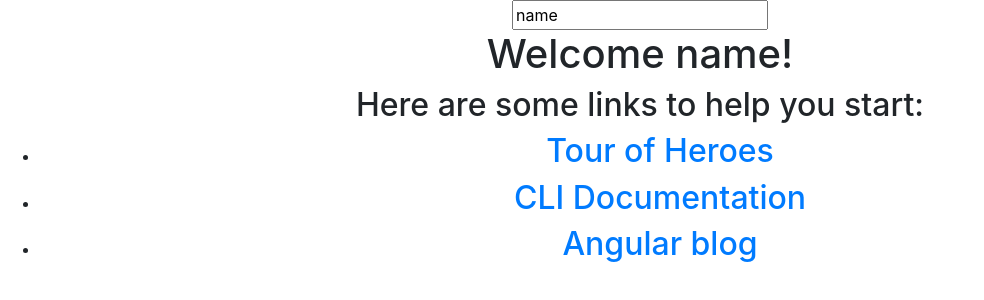
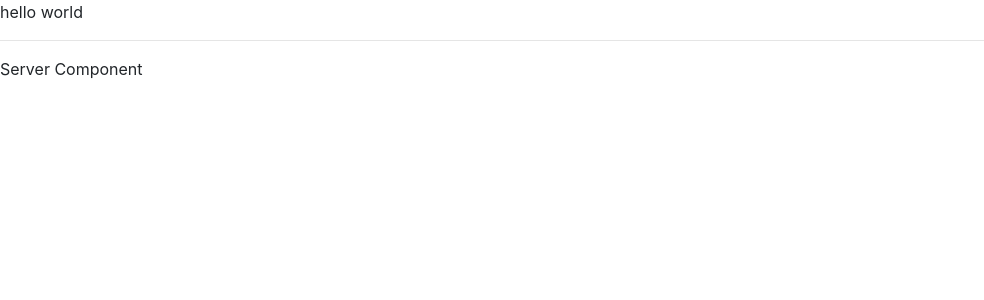
Before and after one commit to KlaudiaBC/Angular-Project, an Angular app in the folder my-first-app/: page / in a window 1280 px wide. Shown: the top 300 px of the page, without its empty margins (0-984 px from the left). Built offline with nearby package versions, Linux system fonts and the light colour scheme.

Commit message:
Create the first component

```diff
--- a/my-first-app/package.json
+++ b/my-first-app/package.json
@@ -15,6 +15,7 @@
     "@angular/compiler": "^15.1.0",
     "@angular/core": "^15.1.0",
     "@angular/forms": "^15.1.0",
+    "@angular/http": "^7.2.16",
     "@angular/platform-browser": "^15.1.0",
     "@angular/platform-browser-dynamic": "^15.1.0",
     "@angular/router": "^15.1.0",
--- a/my-first-app/src/app/app.component.html
+++ b/my-first-app/src/app/app.component.html
@@ -1,18 +1,3 @@
-<div style="text-align:center">
-  <input type="text" [(ngModel)]="name">
-  <h1>
-    Welcome {{ name }}!
-  </h1>
-
-<h2>Here are some links to help you start: </h2>
-<ul>
-  <li>
-    <h2><a target="_blank" rel="noopener" href="https://angular.io/tutorial">Tour of Heroes</a></h2>
-  </li>
-  <li>
-    <h2><a target="_blank" rel="noopener" href="https://angular.io/cli">CLI Documentation</a></h2>
-  </li>
-  <li>
-    <h2><a target="_blank" rel="noopener" href="https://blog.angular.io/">Angular blog</a></h2>
-  </li>
-</ul>
+<p>hello world</p>
+<hr>
+<app-server></app-server>
--- a/my-first-app/src/app/app.component.ts
+++ b/my-first-app/src/app/app.component.ts
@@ -6,5 +6,4 @@
   styleUrls: ['./app.component.css']
 })
 export class AppComponent {
-  'name' = 'name';
 }
--- /dev/null
+++ b/my-first-app/src/app/server/server.component.html
@@ -0,0 +1 @@
+<p>Server Component</p>
```
Also changed, not shown: my-first-app/src/app/app.module.ts (+6 -6 lines), my-first-app/src/app/server/server.component.ts (added, +9 -0 lines), 1 other file (tests, documents, lock files or other folders).
